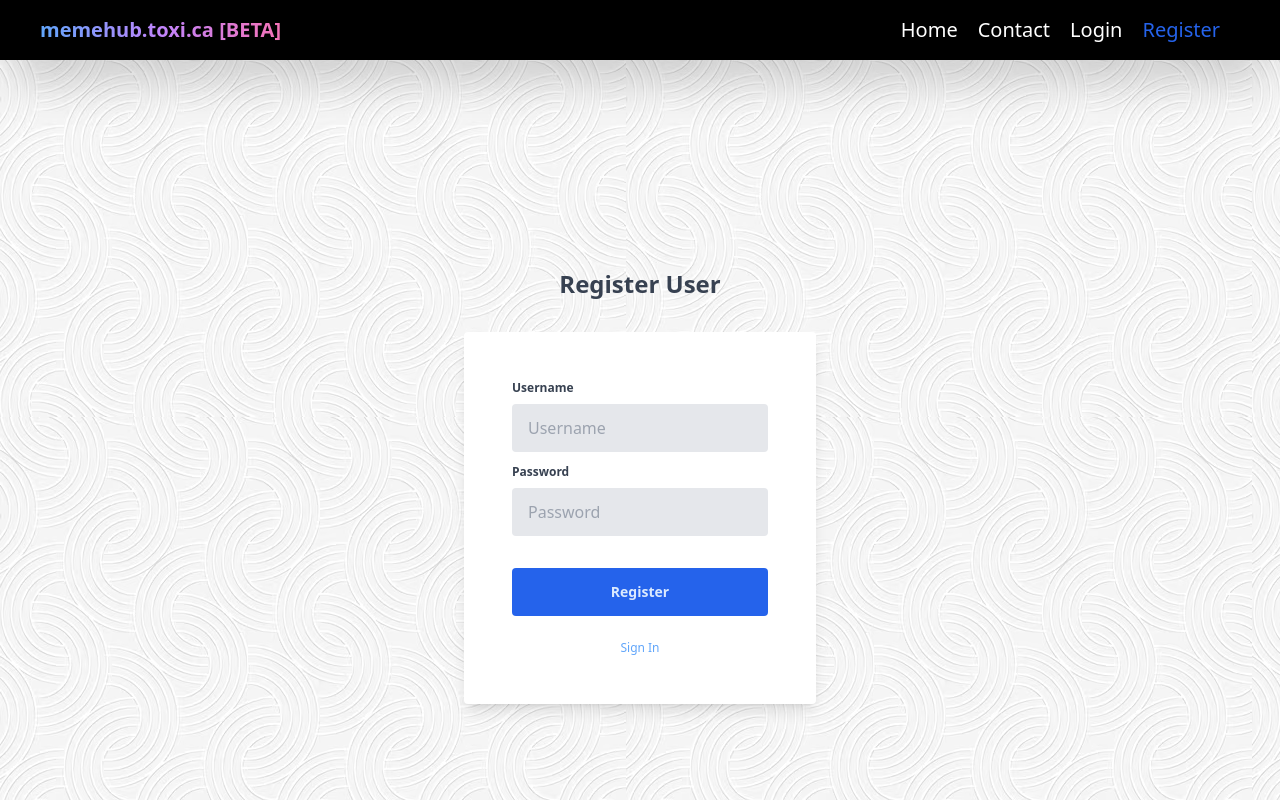
After one commit to Rionte/memehub, a Flask app: page /register in a window 1280 px wide. The commit adds this page. Run offline with Flask 3, Linux system fonts and the light colour scheme; style sheets or scripts are compiled from the project's sources.

Commit message:
DATABASE + USER SYSTEM

```diff
--- a/app.py
+++ b/app.py
@@ -1,36 +1,108 @@
 from flask import Flask
-from flask import render_template, request, flash
+from flask import render_template, request, flash, redirect, url_for
 from werkzeug.utils import secure_filename
 import sqlite3
+from flask_sqlalchemy import SQLAlchemy
+from flask_login import UserMixin, login_user, LoginManager, login_required, logout_user, current_user
+from flask_wtf import FlaskForm
+import wtforms
+from wtforms import StringField, PasswordField, SubmitField
+from wtforms.validators import InputRequired, Length, ValidationError
+from flask_bcrypt import Bcrypt
 
 UPLOAD_FOLDER = '/path/to/the/uploads'
 ALLOWED_EXTENSIONS = {'txt', 'pdf', 'png', 'jpg', 'jpeg', 'gif'}
 
 app = Flask(__name__)
+app.config['SQLALCHEMY_DATABASE_URI'] = 'sqlite:///users.db'
+db = SQLAlchemy(app)
+bcrypt = Bcrypt(app)
 app.config['UPLOAD_FOLDER'] = UPLOAD_FOLDER
+app.config['SECRET_KEY'] = 'riontesecretkeymemes123'
 
-conn = sqlite3.connect("memes.db")
-cur = conn.cursor()
+login_manager = LoginManager()
+login_manager.init_app(app)
+login_manager.login_view = 'login'
+
+@login_manager.user_loader
+def load_user(user_id):
+    return User.query.get(int(user_id))
+
+with app.app_context():
+    class User(db.Model, UserMixin):
+        id = db.Column(db.Integer, primary_key=True)
+        username = db.Column(db.String(15), nullable=False, unique=True)
+        password = db.Column(db.String(30), nullable=False)
+
+    class RegisterForm(FlaskForm):
+        username = StringField(validators=[InputRequired(), Length(min=4, max=15)], render_kw={'placeholder': 'Username'})
+        password = PasswordField(validators=[InputRequired(), Length(min=4, max=30)], render_kw={'placeholder': 'Password'})
+        submit = SubmitField("Register")
+
+        def validate_username(self, username):
+            existing_user_username = User.query.filter_by(username=username.data).first()
+            if existing_user_username:
+                flash("That username already exists. Please choose a different one.")
+                raise ValidationError("That username already exists. Please choose a different one.")
+
+    class LoginForm(FlaskForm):
+        username = StringField(validators=[InputRequired(), Length(min=4, max=15)], render_kw={'placeholder': 'Username'})
+        password = PasswordField(validators=[InputRequired(), Length(min=4, max=30)], render_kw={'placeholder': 'Password'})
+        submit = SubmitField("Login")
 
 def allowed_file(filename):
     return '.' in filename and \
            filename.rsplit('.', 1)[1].lower() in ALLOWED_EXTENSIONS
 
-@app.route("/")
-def hello():
-    ctx = {}
-    return render_template("base.html", ctx=ctx)
-
-@app.route('/upload', methods=['GET', 'POST'])
-def upload_file():
-    print("HI")
+@app.route('/')
+@login_required
+def main():
+    isauth = current_user.is_authenticated
+    return render_template("base.html", isauth=isauth)
 
 @app.route('/contact')
+@login_required
 def contact():
-    return render_template("contact.html")
+    isauth = current_user.is_authenticated
+    return render_template('contact.html', isauth=isauth)
+
+@app.route('/register', methods=['GET', 'POST'])
+def register():
+    if current_user.is_authenticated:
+        return redirect(url_for('main'))
+
+    form = RegisterForm()
+
+    if form.validate_on_submit():
+        hashed_password = bcrypt.generate_password_hash(form.password.data)
+        new_user = User(username=form.username.data, password=hashed_password)
+        db.session.add(new_user)
+        db.session.commit()
+        return redirect(url_for('login'))
+
+    return render_template('register.html', form=form)
+
+@app.route('/login', methods=['GET', 'POST'])
+def login():
+    if current_user.is_authenticated:
+        return redirect(url_for('main'))
+
+    form = LoginForm()
+
+    if form.validate_on_submit():
+        user = User.query.filter_by(username=form.username.data).first()
+        if user:
+            if bcrypt.check_password_hash(user.password, form.password.data):
+                login_user(user)
+                return redirect(url_for('main'))
+
+    return render_template('login.html', form=form)
+
+@app.route('/logout', methods=['GET', 'POST'])
+@login_required
+def logout():
+    logout_user()
+    return redirect(url_for('login'))
 
 if __name__ == "__main__":
-    #app.secret_key = 'memehubrionte'
-    #app.config['SESSION_TYPE'] = 'filesystem'
-    #sess.init_app(app)
     app.run(host='127.0.0.1')
--- a/templates/base.html
+++ b/templates/base.html
@@ -6,11 +6,17 @@
     <meta name="viewport" content="width=device-width, initial-scale=1.0">
     <title>Meme Hub</title>
     <link rel="stylesheet" href="/static/dist/css/output.css">
-    <nav class="flex justify-between bg-black text-white py-4 text-xl shadow-xl">
+    <nav class="flex justify-between bg-black text-white py-4 text-xl shadow-2xl">
         <span class="ml-10 font-bold bg-gradient-to-r from-blue-400 via-purple-400 to-pink-400 text-transparent bg-clip-text animate-gradient">memehub.toxi.ca [BETA]</span>
         <span class="flex justify-between mx-10">
-            <a href="/" class="mr-5 {% if request.path == '/' %} text-blue-600 {% endif %}">Home</a>
-            <a href="/contact" class="mr-5 {% if request.path == '/contact' %} text-blue-600 {% endif %}">Contact</a>
+            <a href="/" class="mr-5 {% if request.path == '/' %} text-blue-600 {% else %} hover:text-blue-400 {% endif %}">Home</a>
+            <a href="/contact" class="mr-5 {% if request.path == '/contact' %} text-blue-600 {% else %} hover:text-blue-400 {% endif %}">Contact</a>
+            {% if isauth %}
+                <a href="/logout" class="mr-5 hover:text-blue-400">Logout</a>
+            {% else %}
+                <a href="/login" class="mr-5 {% if request.path == '/login' %} text-blue-600 {% else %} hover:text-blue-400 {% endif %}">Login</a>
+                <a href="/register" class="mr-5 {% if request.path == '/register' %} text-blue-600 {% else %} hover:text-blue-400 {% endif %}">Register</a>
+            {% endif %}
         </span>
     </nav>
 </head>
--- /dev/null
+++ b/templates/register.html
@@ -0,0 +1,29 @@
+{% extends "base.html" %}
+
+{% block body %}
+    <div class="flex flex-col items-center justify-center w-screen text-gray-700 mt-52">
+        <h1 class="font-bold text-2xl -mb-4">Register User</h1>
+        <form class="flex flex-col bg-white rounded shadow-lg p-12 mt-12" method="POST">
+            {{ form.hidden_tag() }}
+            <label class="font-semibold text-xs" for="usernameField">Username</label>
+            {{ form.username(class="flex items-center h-12 px-4 w-64 bg-gray-200 mt-2 rounded focus:outline-none focus:ring-2") }}
+            <label class="font-semibold text-xs mt-3" for="passwordField">Password</label>
+            {{ form.password(class="flex items-center h-12 px-4 w-64 bg-gray-200 mt-2 rounded focus:outline-none focus:ring-2") }}
+            {% with messages = get_flashed_messages() %}
+                {% if messages %}
+                    {% for message in messages %}
+                        {% if message == 'That username already exists. Please choose a different one.' %}
+                            <div class="flex justify-center">
+                                <p class="text-xs text-red-600 mt-3 -mb-4">That username already exists. <br> Please choose a different one.</p>
+                            </div>
+                        {% endif %}
+                    {% endfor %}
+                {% endif %}
+            {% endwith %}
+            {{ form.submit(class="flex items-center justify-center h-12 px-6 w-64 bg-blue-600 mt-8 rounded font-semibold text-sm text-blue-100 hover:bg-blue-700") }}
+            <div class="flex mt-6 justify-center text-xs">
+                <a class="text-blue-400 hover:text-blue-500" href="/login">Sign In</a>
+            </div>
+        </form>
+    </div>
+{% endblock %}
```
Also changed, not shown: templates/contact.html (+4 -4 lines), templates/login.html (added, +18 -0 lines), instance/users.db (added), 1 other file.
